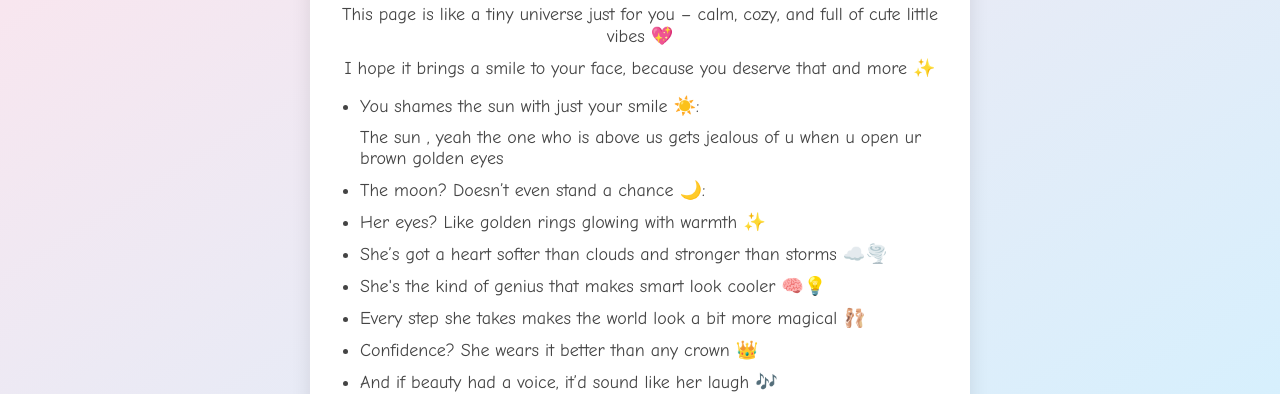
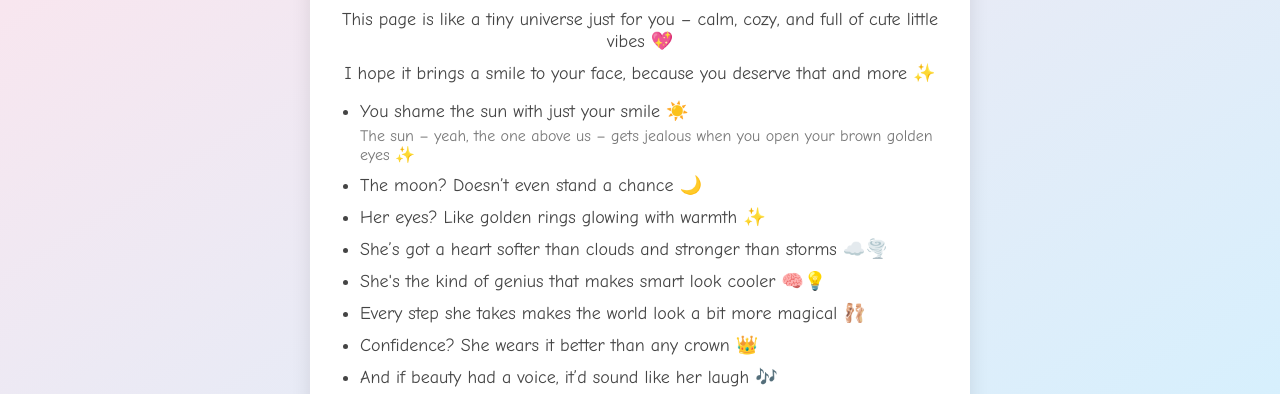
Before and after one commit to Krishna-matic/for-her, a plain HTML site: page index.html in a window 1280 px wide. Shown: the part 243-637 px from the top of the page. Drawn offline with Linux system fonts and the light colour scheme.

Commit message:
index.html

```diff
--- a/index.html
+++ b/index.html
@@ -60,9 +60,13 @@
         <p>I hope it brings a smile to your face, because you deserve that and more ✨</p>
 
         <ul>
-            <li>You shames the sun with just your smile ☀️:</li>
-            <p>The sun , yeah the one who is above us gets jealous of u when u open ur brown golden eyes </p>
-            <li>The moon? Doesn’t even stand a chance 🌙:</li>
+    <li>
+        You shame the sun with just your smile ☀️
+        <div style="font-size: 16px; margin-top: 5px; color: #777;">
+            The sun – yeah, the one above us – gets jealous when you open your brown golden eyes ✨
+        </div>
+    </li>
+    <li>The moon? Doesn’t even stand a chance 🌙</li>
     <li>Her eyes? Like golden rings glowing with warmth ✨</li>
     <li>She’s got a heart softer than clouds and stronger than storms ☁️🌪️</li>
     <li>She's the kind of genius that makes smart look cooler 🧠💡</li>
```
Lines whose indentation alone changed are shown as unchanged.
